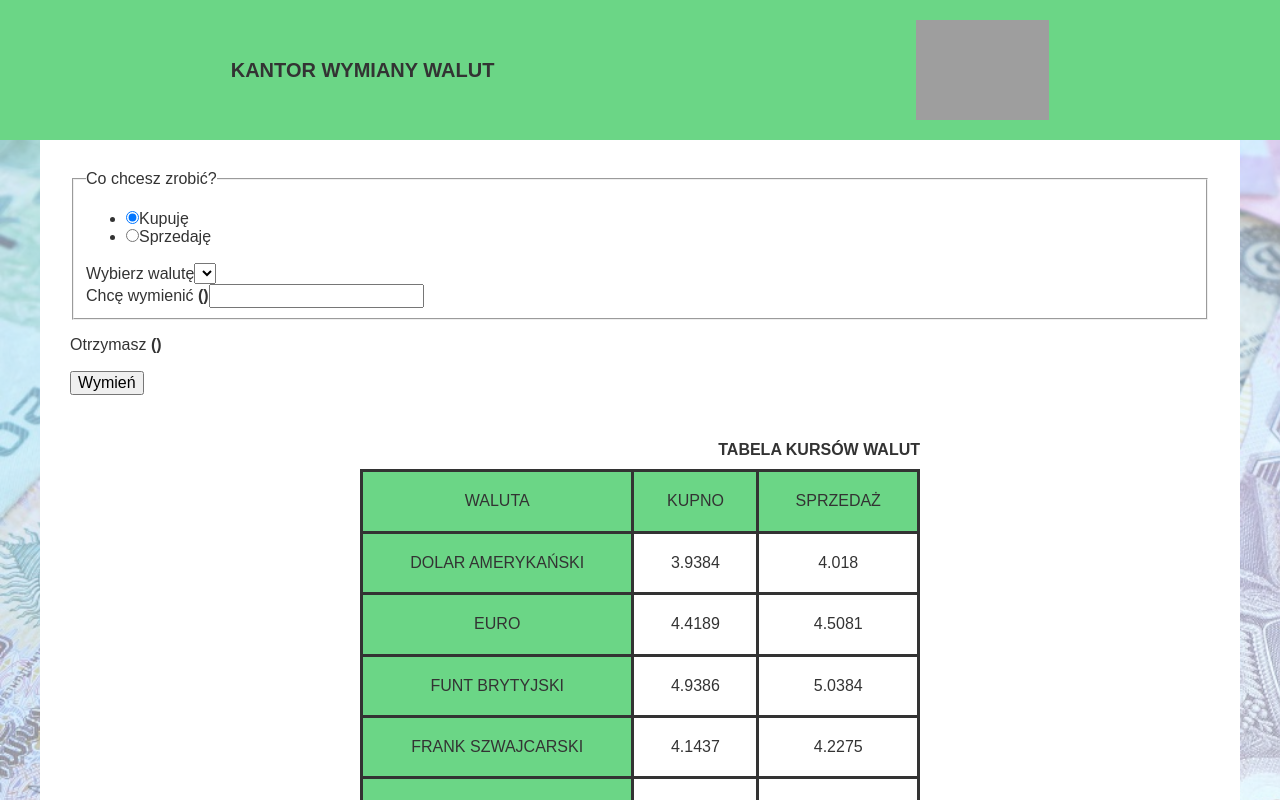
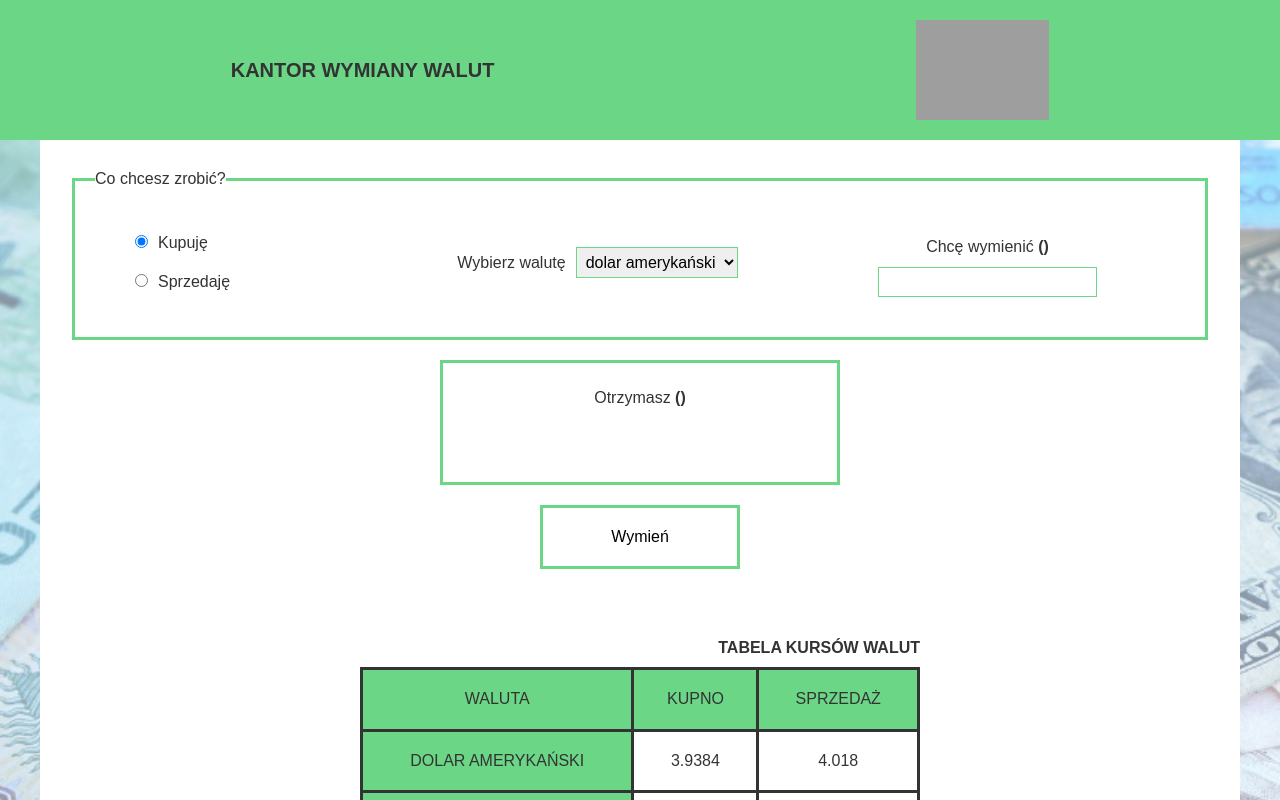
Before and after one commit to Pfeszler/Currency-calculator-react, a React (Create React App) app: page / in a window 1280 px wide. Shown: the top 800 px of the page. Built offline with nearby package versions, Linux system fonts and the light colour scheme; grey boxes are pictures that could not be loaded.

Commit message:
created Form component, started to add interactions

```diff
--- a/src/App.js
+++ b/src/App.js
@@ -1,84 +1,31 @@
-import React from 'react';
+import React, { useState } from 'react';
 import Header from "./Header"
 import Container from "./Container"
+import Form from "./Form"
 import Table from "./Table"
+import Footer from "./Footer"
 
 const currencies = [
-  { id: 1, name: "dolar amerykański", symbol: "USD", buyprice: 3.9384, sellprice: 4.0180 },
-  { id: 2, name: "euro", symbol: "EUR", buyprice: 4.4189, sellprice: 4.5081 },
-  { id: 3, name: "funt brytyjski", symbol: "GPB", buyprice: 4.9386, sellprice: 5.0384 },
-  { id: 4, name: "frank szwajcarski", symbol: "CHF", buyprice: 4.1437, sellprice: 4.2275 },
-  { id: 5, name: "korona norweska", symbol: "NOK", buyprice: 0.4113, sellprice: 0.4197 },
-  { id: 6, name: "korona czeska", symbol: "CZK", buyprice: 0.1660, sellprice: 0.1694 },
+  { id: 0, name: "dolar amerykański", symbol: "USD", buyprice: 3.9384, sellprice: 4.0180 },
+  { id: 1, name: "euro", symbol: "EUR", buyprice: 4.4189, sellprice: 4.5081 },
+  { id: 2, name: "funt brytyjski", symbol: "GPB", buyprice: 4.9386, sellprice: 5.0384 },
+  { id: 3, name: "frank szwajcarski", symbol: "CHF", buyprice: 4.1437, sellprice: 4.2275 },
+  { id: 4, name: "korona norweska", symbol: "NOK", buyprice: 0.4113, sellprice: 0.4197 },
+  { id: 5, name: "korona czeska", symbol: "CZK", buyprice: 0.1660, sellprice: 0.1694 },
 ]
 
 
 
 function App() {
+ const [buy, setBuy] = useState(true)
   return (
     <React.Fragment>
       <Header />
       <Container>
-        <form className="form js-form">
-          <fieldset className="form__fieldset">
-            <legend className="form__legend">Co chcesz zrobić?</legend>
-            <div className="form__flexbox">
-              <ul className="form__inputList">
-
-                <li>
-                  <label>
-                    <input type="radio" name="what-you-gona-do" value="buy"
-                      required checked />
-                    <span className="form__discription">Kupuję</span>
-                  </label>
-                </li>
-                <li>
-                  <label>
-                    <input type="radio" name="what-you-gona-do" value="sell"
-                      required />
-                    <span className="form__discription">Sprzedaję</span>
-                  </label>
-                </li>
-              </ul>
-              <div className="form__inputContainer">
-                <label>
-                  <span className="form__discription">
-                    Wybierz walutę
-                            </span>
-                  <select className="form__input" required name="currency">
-                  </select>
-                </label>
-              </div>
-              <div className="form__inputContainer">
-                <label>
-                  <span className="form__discription">
-                    Chcę wymienić <strong>()</strong>
-                  </span>
-                  <input className="form__input" name="to-exchange" required type="number"
-                    min="1" />
-                </label>
-              </div>
-            </div>
-          </fieldset>
-          <div className="form__text">
-            <p>
-              Otrzymasz <strong>()</strong>
-            </p>
-            <p className="form__paragraph"> </p>
-          </div>
-          <button className="form__button">Wymień</button>
-        </form>
-        <p className="form__answer">
-
-        </p>
+       <Form currencies={currencies} buy={buy} setBuy={setBuy} />
         <Table currencies= {currencies} />
       </Container>
-      <footer className="footer">
-        <p className="footer__text">
-          Nie jesteśmy prawdziwym kantorem. ale i tak możesz przesłać nam pieniądze. Gwarantujemy. że ich nie
-          odzyskasz!
-        </p>
-      </footer>
+     <Footer />
     </React.Fragment>
   );
 }
--- /dev/null
+++ b/src/Form/index.js
@@ -0,0 +1,79 @@
+import React, { useState } from "react"
+import "./style.css"
+
+const Form = ({ currencies, buy }) => {
+    const [amount, setAmount] = useState("")
+    const [currencySelected, setCurrencySelected] = useState(currencies[0].name)
+
+    return (
+        <React.Fragment>
+            <form className="form">
+                <fieldset className="form__fieldset">
+                    <legend className="form__legend">Co chcesz zrobić?</legend>
+                    <div className="form__flexbox">
+                        <ul className="form__inputList">
+
+                            <li>
+                                <label>
+                                    <input type="radio" name="what-you-gona-do" value="buy"
+                                        required checked />
+                                    <span className="form__discription">Kupuję</span>
+                                </label>
+                            </li>
+                            <li>
+                                <label>
+                                    <input type="radio" name="what-you-gona-do" value="sell"
+                                        required />
+                                    <span className="form__discription">Sprzedaję</span>
+                                </label>
+                            </li>
+                        </ul>
+                        <div className="form__inputContainer">
+                            <label>
+                                <span className="form__discription">
+                                    Wybierz walutę
+                            </span>
+                                <select className="form__input"
+                                    required
+                                    name="currency"
+                                    value={currencySelected}
+                                    onChange= {({target}) => {setCurrencySelected(target.value);  console.log(target.value)}}>
+                                    {currencies.map(currency =>
+                                        <option value={currency.id}>{currency.name}</option>
+                                    )}
+                                </select>
+                            </label>
+                        </div>
+                        <div className="form__inputContainer">
+                            <label>
+                                <span className="form__discription">
+                                    Chcę wymienić <strong>()</strong>
+                                </span>
+                                <input className="form__input"
+                                    name="to-exchange"
+                                    required
+                                    type="number"
+                                    min="1"
+                                    value={amount}
+                                    onChange={({ target }) => setAmount(target.value)}
+                                />
+                            </label>
+                        </div>
+                    </div>
+                </fieldset>
+                <div className="form__text">
+                    <p>
+                        Otrzymasz <strong>()</strong>
+                    </p>
+                    <p className="form__paragraph"> </p>
+                </div>
+                <button className="form__button">Wymień</button>
+            </form>
+            <p className="form__answer">
+
+            </p>
+        </React.Fragment>
+    )
+};
+
+export default Form
--- /dev/null
+++ b/src/Form/style.css
@@ -0,0 +1,74 @@
+.form__fieldset {
+    padding: 20px;
+    border: 3px solid var(--colorPrime)
+}
+
+.form__flexbox {
+    display: flex;
+    margin: 0 auto;
+    align-items: center;
+    justify-content: center;
+    flex-wrap: wrap;
+}
+
+.form__inputList {
+    list-style: none;
+    flex-basis: 300px;
+
+}
+
+.form__inputContainer {
+    flex-basis: 300px;
+    margin: 0 auto;
+    text-align: center;
+}
+
+.form__discription {
+    display: inline-block;
+    margin: 10px 10px;
+}
+
+.form__input {
+    display: inline-block;
+    padding: 5px;
+    border: 1px solid var(--colorPrime)
+}
+
+.form__text {
+    max-width: 400px;
+    padding: 10px;
+    border: 3px solid var(--colorPrime);
+    margin: 20px auto;
+    text-align: center;
+}
+
+.form__paragraph {
+    display: block;
+    height: 2em;
+}
+
+.form__button {
+    display: block;
+    width: 200px;
+    padding: 20px;
+    border: 3px solid var(--colorPrime);
+    background-color: transparent;
+    margin: 20px auto;
+    transition: 0.3s
+}
+
+.form__button:hover {
+    background-color: var(--colorPrime);
+}
+
+.form__button:focus {
+    background-color: hsl(135, 67%, 63%);
+    outline: none;
+}
+
+.form__answer {
+    text-align: center;
+    font-size: 30px;
+    margin: 40px auto;
+    max-width: 80%;
+}
```
